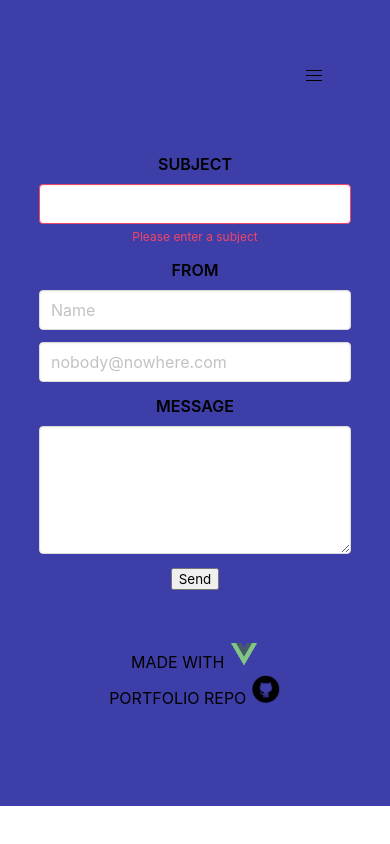
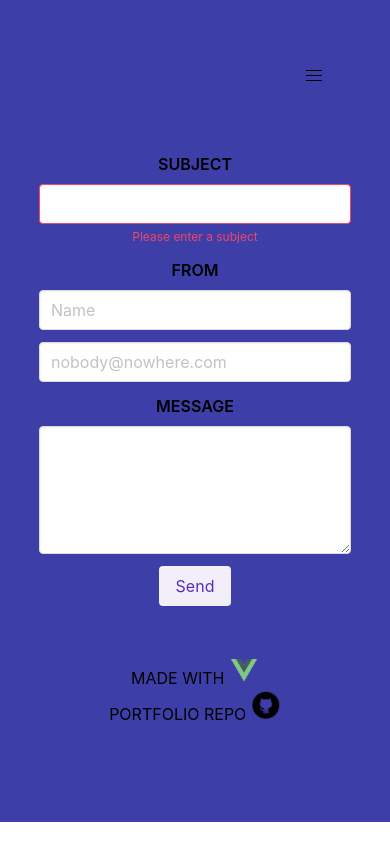
Before and after one commit to svalenzuela1/vue-portfolio, a Vue app: page /#/contact in a window 390 px wide. Built offline with nearby package versions, Linux system fonts and the light colour scheme.

Commit message:
arranging tablet and mobile site

```diff
--- a/src/components/Footer.vue
+++ b/src/components/Footer.vue
@@ -32,7 +32,7 @@ export default {
   color: black!important;
 }
 
-@media only screen and (min-width: 1023px) {
+@media only screen and (min-width: 900px) {
 
 
 .footer{
@@ -53,7 +53,17 @@ export default {
 }
 
 }
-@media only screen and (max-width: 1022px) {
+
+@media only screen and (min-width: 899px) and (max-width: 769px) {
+  .div1, .div2{ font-size: large}
+
+  .footerimg{
+    height: 40px;
+    width: 40px;
+  }
+}
+
+@media only screen and (max-width: 768px) {
   .div1, .div2{
     display: flex;
     flex-direction: row;
--- a/src/views/Contact.vue
+++ b/src/views/Contact.vue
@@ -18,7 +18,7 @@
 
     <b-field horizontal><!-- Label left empty for spacing -->
       <p class="control">
-        <input type="submit" value="Send" v-on:click="sendEmail">
+        <input type="submit" value="Send" v-on:click="sendEmail" class="button is-link is-light">
       </p>
     </b-field>
         </form>
--- a/src/views/Home.vue
+++ b/src/views/Home.vue
@@ -67,7 +67,6 @@ export default {
 .home{
   padding-left: 20%;
   padding-right: 20%;
-  padding-bottom: 10%;
 }
 
 .name, p, legend{
```
